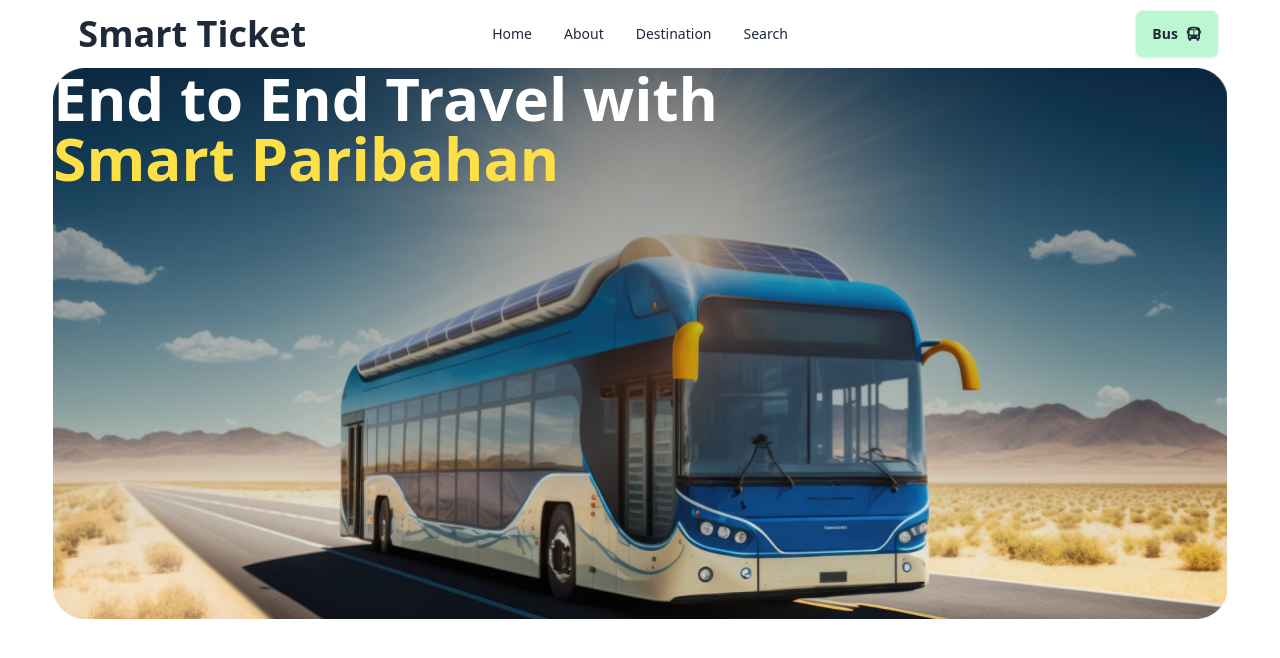
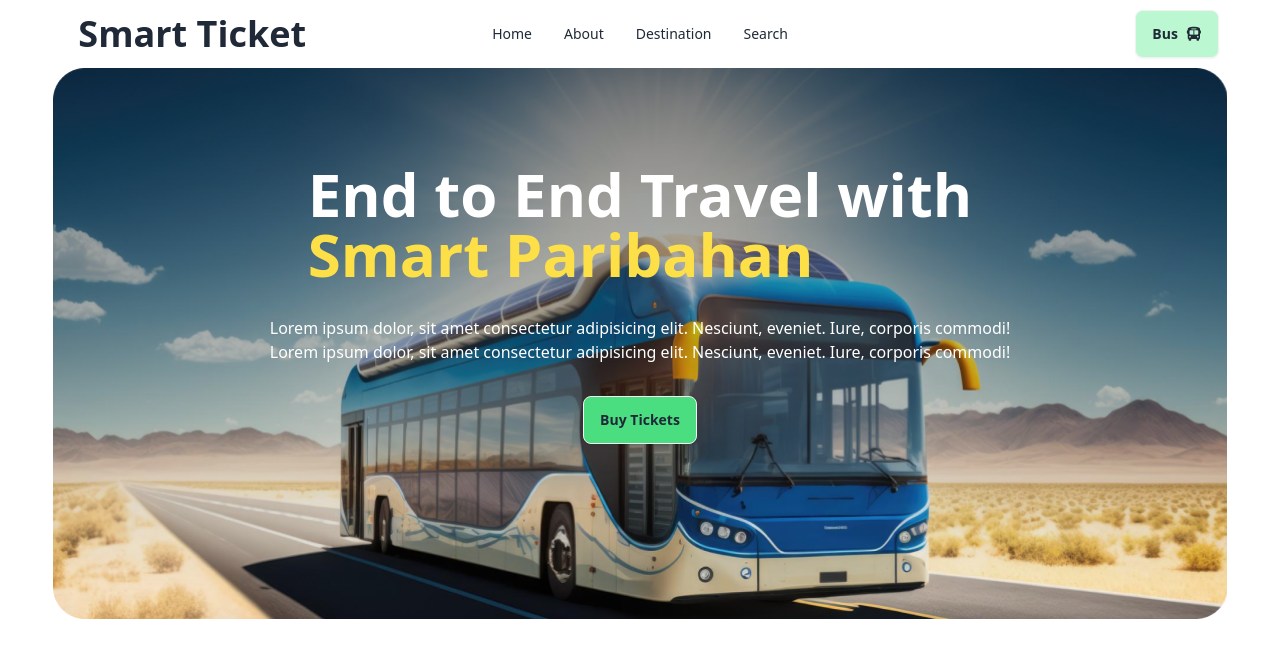
Before and after one commit to atmabdullaham/smart-bus-ticketing, a plain HTML site: page index.html in a window 1280 px wide. Drawn offline with nearby package versions, Linux system fonts and the light colour scheme.

Commit message:
completed the hero section

```diff
--- a/index.html
+++ b/index.html
@@ -79,11 +79,20 @@
     <main>
       <!-- Hero Section -->
       <section id="hero-section" class="">
-        <div>
+        <div
+          class="font-raleway flex flex-col items-center gap-8 justify-center pt-24"
+        >
           <h1 class="text-white text-6xl font-extrabold">
             End to End Travel with <br />
             <span class="text-yellow-300">Smart Paribahan</span>
           </h1>
+          <p class="text-white">
+            Lorem ipsum dolor, sit amet consectetur adipisicing elit. Nesciunt,
+            eveniet. Iure, corporis commodi! <br />
+            Lorem ipsum dolor, sit amet consectetur adipisicing elit. Nesciunt,
+            eveniet. Iure, corporis commodi!
+          </p>
+          <div><button class="btn bg-green-400">Buy Tickets</button></div>
         </div>
       </section>
     </main>
```
